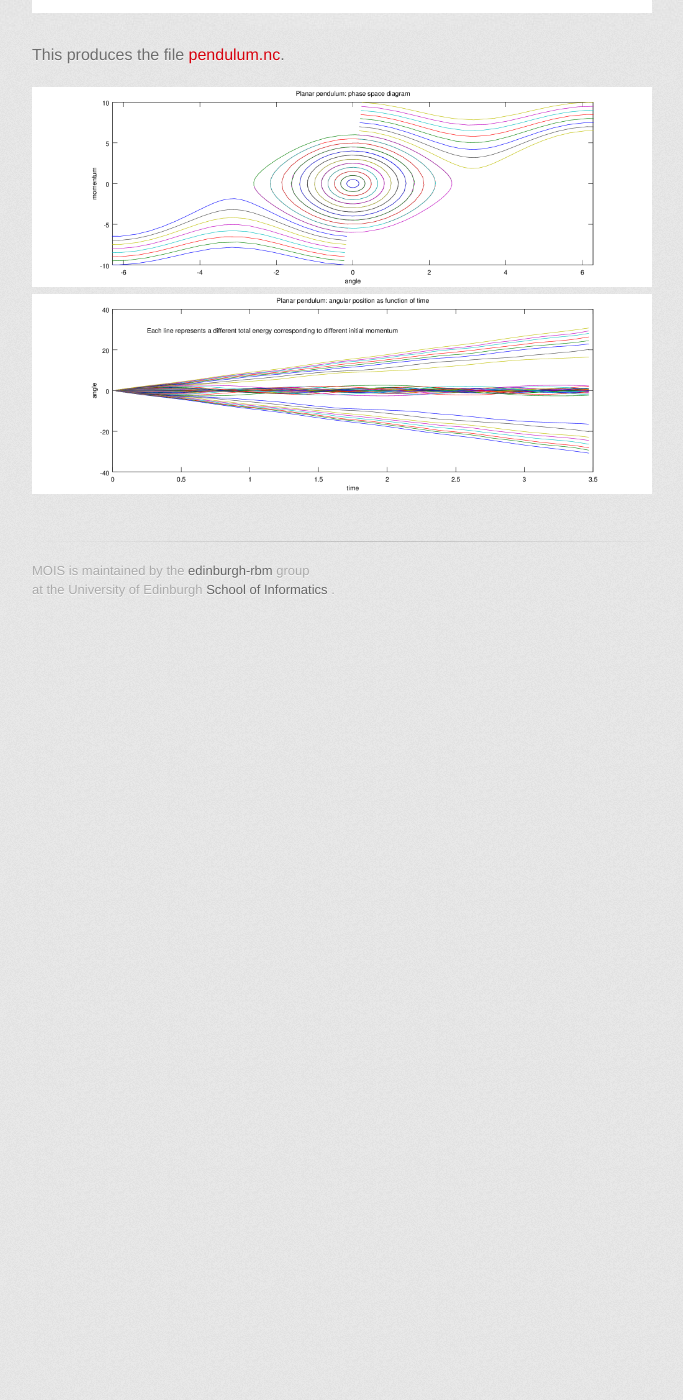
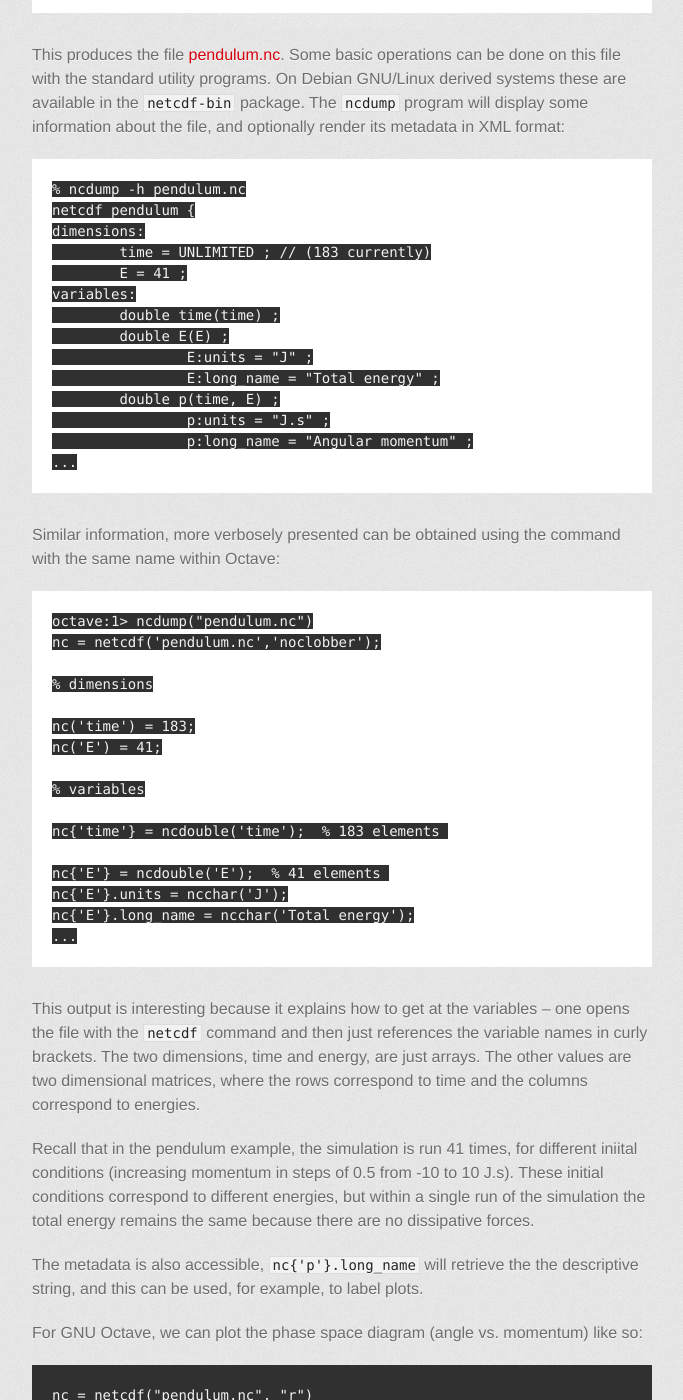
Before and after one commit to edinburgh-rbm/mois-examples, a Jekyll site: the page built from netcdf/index.md, in a window 1280 px wide and 1400 px high, scrolled down 544 px. Shown: the whole window, without its empty margins (298-981 px from the left). Built offline with Jekyll 4.4.1, drawn with Linux system fonts in a browser that asks for light colours; some web fonts are replaced; a script that is not in the unit is left out; before the commit the page ends 1174 px from its top, so only the background shows below that; some of the changed text lies outside the part shown.

Commit message:
more explanation

```diff
--- a/netcdf/index.md
+++ b/netcdf/index.md
@@ -20,7 +20,88 @@ simply run the model like this:
 sbt> run model -d 10 -o netcdf:pendulum.nc Pendulum
 ~~~~~
 
-This produces the file [pendulum.nc](pendulum.nc).
+This produces the file [pendulum.nc](pendulum.nc). Some basic
+operations can be done on this file with the standard utility
+programs. On Debian GNU/Linux derived systems these are available in
+the `netcdf-bin` package. The `ncdump` program will display some
+information about the file, and optionally render its metadata in XML
+format:
+
+~~~~
+% ncdump -h pendulum.nc
+netcdf pendulum {
+dimensions:
+	time = UNLIMITED ; // (183 currently)
+	E = 41 ;
+variables:
+	double time(time) ;
+	double E(E) ;
+		E:units = "J" ;
+		E:long_name = "Total energy" ;
+	double p(time, E) ;
+		p:units = "J.s" ;
+		p:long_name = "Angular momentum" ;
+...
+~~~~~
+
+Similar information, more verbosely presented can be obtained using
+the command with the same name within Octave:
+
+~~~~~
+octave:1> ncdump("pendulum.nc")
+nc = netcdf('pendulum.nc','noclobber');
+
+% dimensions
+
+nc('time') = 183;
+nc('E') = 41;
+
+% variables
+
+nc{'time'} = ncdouble('time');  % 183 elements
+
+nc{'E'} = ncdouble('E');  % 41 elements
+nc{'E'}.units = ncchar('J');
+nc{'E'}.long_name = ncchar('Total energy');
+...
+~~~~~
+
+This output is interesting because it explains how to get at the
+variables -- one opens the file with the `netcdf` command and then
+just references the variable names in curly brackets. The two
+dimensions, time and energy, are just arrays. The other values are two
+dimensional matrices, where the rows correspond to time and the
+columns correspond to energies.
+
+Recall that in the pendulum example, the simulation is run 41 times,
+for different iniital conditions (increasing momentum in steps of 0.5
+from -10 to 10 J.s). These initial conditions correspond to different
+energies, but within a single run of the simulation the total energy
+remains the same because there are no dissipative forces.
+
+The metadata is also accessible, `nc{'p'}.long_name` will retrieve the
+the descriptive string, and this can be used, for example, to label
+plots.
+
+For GNU Octave, we can plot the phase space diagram (angle
+vs. momentum) like so:
+
+{% highlight octave %}
+nc = netcdf("pendulum.nc", "r")
+p = nc{'p'}
+theta = nc{'θ'}
+
+plot(theta(1:35, :), p(1:35, :))
+axis([-2*pi, 2*pi])
+title([nc.title ": phase space diagram"])
+xlabel(theta.long_name)
+ylabel(p.long_name)
+text(-8, 13, "Each line represents a different total energy\ncorresponding to different initial momentum")
+print -dpng pendulum_theta_p.png
+{% endhighlight %}
+
+A fuller example with Octave is
+[pendulum-octave.m](pendulum-octave.m).
 
 ![Phase space diagram](pendulum_theta_p.png)
 ![Angle as a function of time](pendulum_theta_time.png)
```
Also changed, not shown: netcdf/pendulum_theta_p.png, netcdf/pendulum_theta_time.png, 1 other file.
